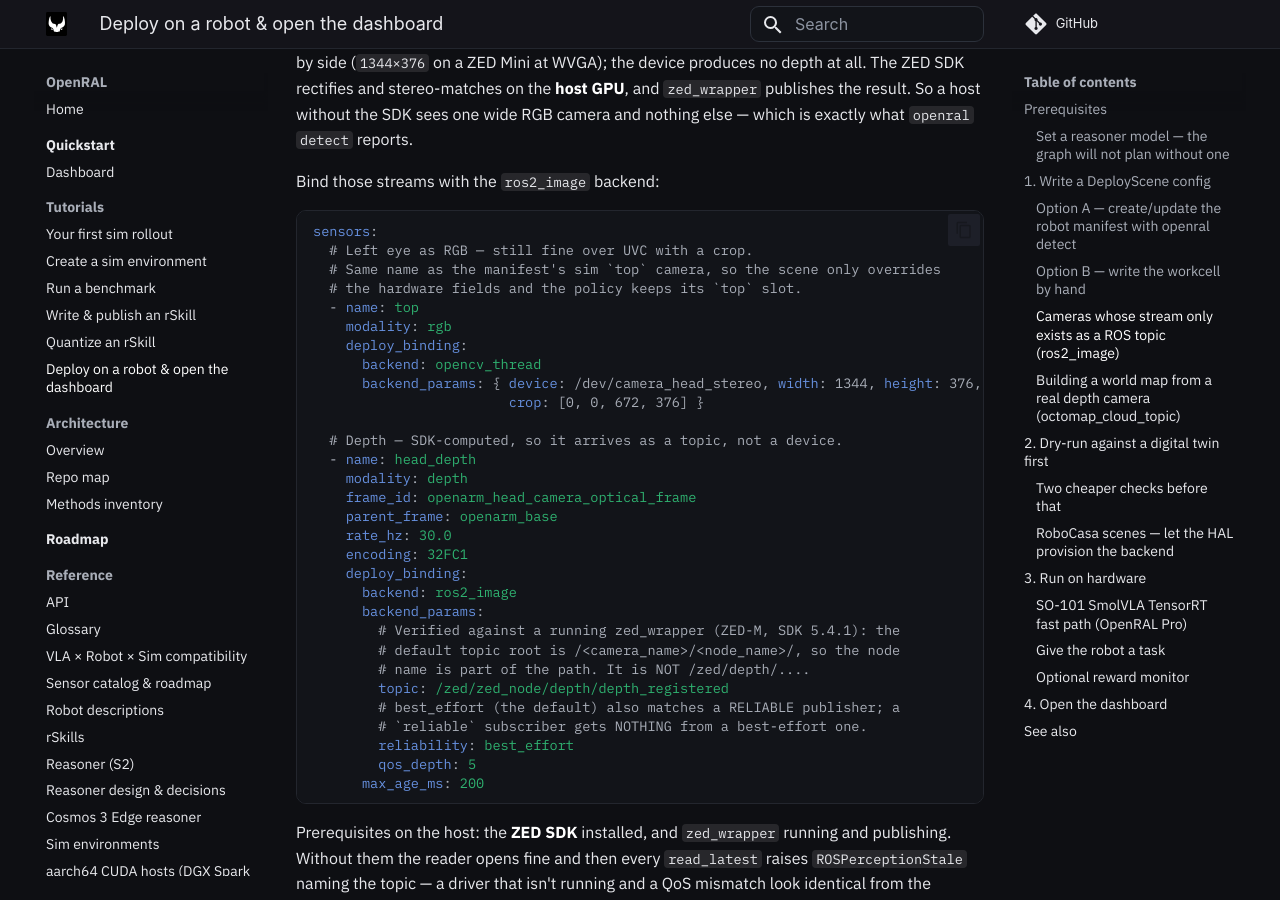
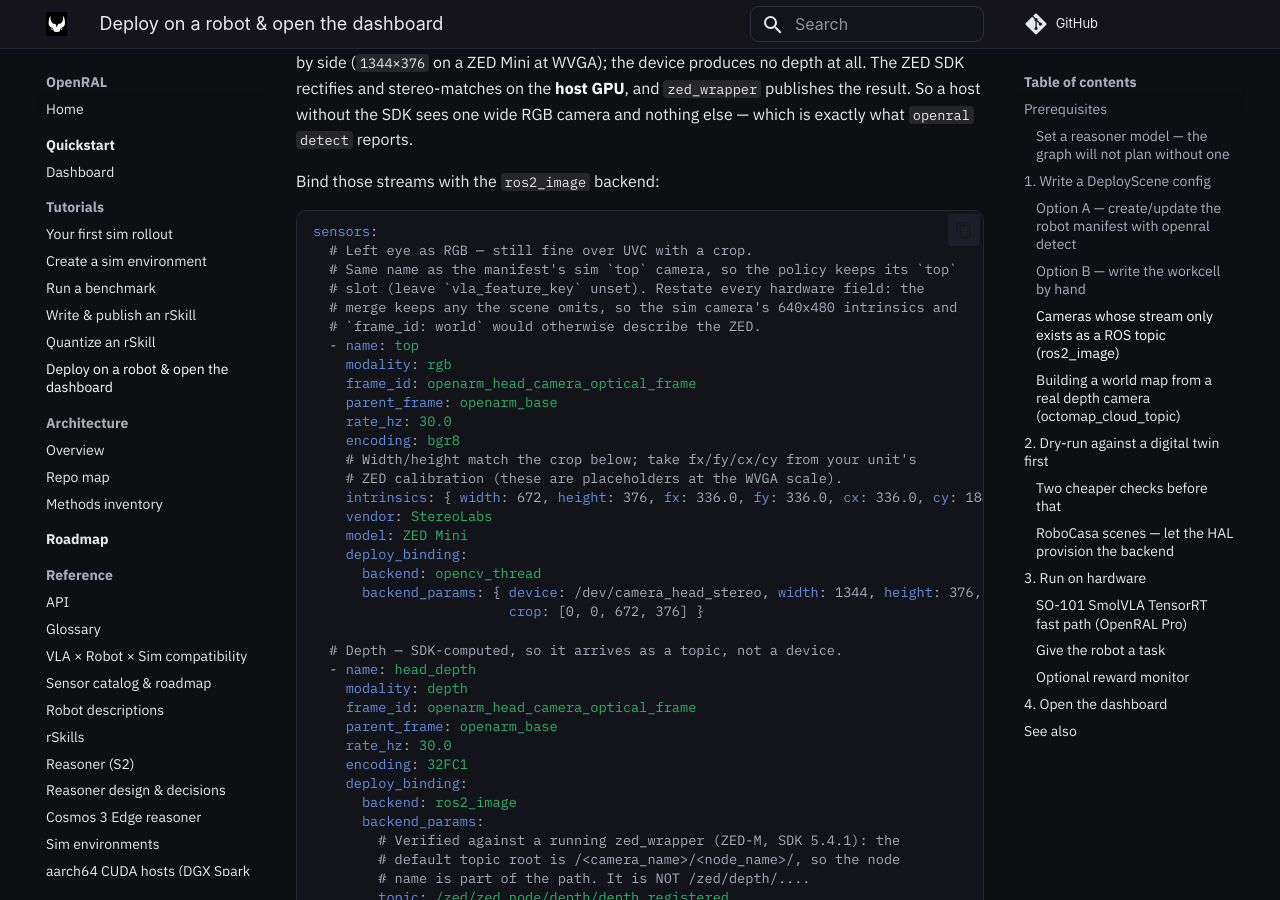
Before and after one commit to OpenRAL/openral, an MkDocs documentation site: the page built from docs/tutorials/deploy/deploy-run-and-dashboard.md, in a window 1280 px wide and 900 px high, scrolled down 3165 px. Built offline with MkDocs 1.6.1 and Material for MkDocs 9.7.7, drawn with Linux system fonts in a browser that asks for light colours; comment, search, counter and statistics services are not loaded.

Commit message:
docs(robots): restate the ZED's hardware fields in the OpenArm top-camera example
Review follow-up on the top-slot rename. The tutorial's scene override now
restates frame, rate, encoding and intrinsics, so the sim camera's values do
not survive the merge. The Foxglove wiring test checks the slot through the
real merge_deploy_sensors, and its fixture intrinsics are complete enough to
load as a DeployScene.

Co-Authored-By: Claude Opus 5.5 (1M context) <noreply@anthropic.com>
Claude-Session: https://claude.ai/code/session_01LQAhYXRem6H427v3K5QXDK
Signed-off-by: Adrian <adrianllopart@gmail.com>

````diff
--- a/docs/tutorials/deploy/deploy-run-and-dashboard.md
+++ b/docs/tutorials/deploy/deploy-run-and-dashboard.md
@@ -150,10 +150,21 @@ Bind those streams with the `ros2_image` backend:
 ```yaml
 sensors:
   # Left eye as RGB — still fine over UVC with a crop.
-  # Same name as the manifest's sim `top` camera, so the scene only overrides
-  # the hardware fields and the policy keeps its `top` slot.
+  # Same name as the manifest's sim `top` camera, so the policy keeps its `top`
+  # slot (leave `vla_feature_key` unset). Restate every hardware field: the
+  # merge keeps any the scene omits, so the sim camera's 640x480 intrinsics and
+  # `frame_id: world` would otherwise describe the ZED.
   - name: top
     modality: rgb
+    frame_id: openarm_head_camera_optical_frame
+    parent_frame: openarm_base
+    rate_hz: 30.0
+    encoding: bgr8
+    # Width/height match the crop below; take fx/fy/cx/cy from your unit's
+    # ZED calibration (these are placeholders at the WVGA scale).
+    intrinsics: { width: 672, height: 376, fx: 336.0, fy: 336.0, cx: 336.0, cy: 188.0 }
+    vendor: StereoLabs
+    model: ZED Mini
     deploy_binding:
       backend: opencv_thread
       backend_params: { device: /dev/camera_head_stereo, width: 1344, height: 376,
````
Also changed, not shown: 1 other file.
